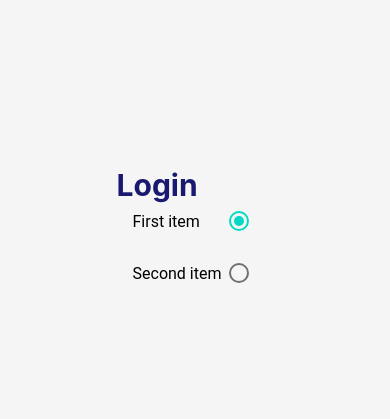
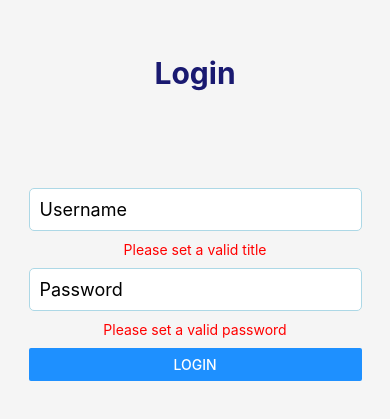
Before and after one commit to jihaneCameleon/Vote-App, a React Native app: screen / in a window 390 px wide. Shown: the part 199-618 px from the top of the page. Built offline with nearby package versions, Linux system fonts and the light colour scheme.

Commit message:
radio button

```diff
--- a/App.js
+++ b/App.js
@@ -1,11 +1,11 @@
 import React from 'react';
 import { StyleSheet, Text, View } from 'react-native';
-import HomeScreen from './screen/HomeScreen';
+import LoginScreen from './screen/LoginScreen';
 
 export default function App() {
   return (
     <View style={styles.container}>
-     <HomeScreen/>
+     <LoginScreen/>
     </View>
   );
 }
--- a/components/CustomButton.js
+++ b/components/CustomButton.js
@@ -4,7 +4,7 @@ import React from 'react'
 const CustomButton = props => {
   return (
     <View style={styles.buttonContainer}>
-      <Button  title={props.btnText} color='dodgerblue' />
+      <Button  title={props.btnText} color='dodgerblue' onPress={props.onPress} />
     </View>
   )
 }
--- a/components/CustomInput.js
+++ b/components/CustomInput.js
@@ -2,9 +2,11 @@ import { View, Text,TextInput,StyleSheet } from 'react-native'
 import React from 'react'
 
 const CustomInput = props=> {
+
+
   return (
     <View style={styles.container}>
-      <TextInput type placeholder={props.placeholder} style={styles.input} />
+      <TextInput type placeholder={props.placeholder} style={styles.input} onChangeText={props.onChangeText} secureTextEntry={props.secureEntry} />
     </View>
   )
 }
--- /dev/null
+++ b/components/CustomRadioGroup.js
@@ -0,0 +1,141 @@
+
+import { View, Text,StyleSheet} from 'react-native'
+import React,{useState} from 'react'
+import { RadioButton } from 'react-native-paper';
+import { CheckBox,Input, } from 'react-native-elements';
+import CustomButton from '../components/CustomButton';
+import { color } from 'react-native-elements/dist/helpers';
+
+
+
+const radioButtonsData =
+[
+{
+    id: '1', // acts as primary key, should be unique and non-empty string
+    label: 'Jihane',
+    value: 1
+}, {
+    id: '2',
+    label: 'Hicham',
+    value: 2
+},
+{
+    id: '3',
+    label: 'Youness',
+    value: 3
+},
+{
+    id: '4',
+    label: 'Ghita',
+    value: 4
+}
+]
+
+const CustomRadioGroup = () => {
+
+
+
+    const [value, setValue] = useState('');
+    const [message,setMessage] = useState('');
+    const [color,setColor] = useState('');
+
+    const formHandler=()=>{
+      if(value===''){
+        setMessage('vous devez choisir au moins un candidat!')
+        setColor('red');
+      }
+      else{
+        setMessage('Votre choix a éte envoyé')
+        setColor('green')
+      }
+    }
+
+    // const [male,setMale]= useState(false);
+    // const [female,setFemale]= useState(false);
+    // const [other,setOther]= useState(false);
+
+    // const genderMale=()=>{
+    //   setMale(true);
+    //   setFemale(false);
+    //   setOther(false);
+    // }
+
+    // const genderFemale=()=>{
+    //   setFemale(true);
+    //   setMale(false);
+    //   setOther(false);
+    // }
+
+    // const genderOther=()=>{
+    //   setOther(true);
+    //   setMale(false);
+    //   setFemale(false);
+    // }
+
+
+
+  return (
+    <View style={styles.container}>
+        <View style={styles.titleContainer}>
+        <Text style={styles.title}>Page de Vote</Text>
+        </View>
+        <View style={styles.radioGroupContainer}>
+
+          {/* <CheckBox title="Male" center checked={male} checkedIcon="dot-circle-o" uncheckedIcon="circle-o" onPress={genderMale}  />
+
+          <CheckBox title="Female" center checked={female} checkedIcon="dot-circle-o" uncheckedIcon="circle-o" onPress={genderFemale}  />
+
+          <CheckBox title="Other" center checked={other} checkedIcon="dot-circle-o" uncheckedIcon="circle-o" onPress={genderOther}  /> */}
+
+
+        <RadioButton.Group onValueChange={value => setValue(value)}
+        value={value}>
+
+            <RadioButton.Item label="Jihane" value="jihane" />
+            <RadioButton.Item label="Hicham" value="hicham" />
+            <RadioButton.Item label="Youness" value="youness" />
+            <RadioButton.Item label="Ghita" value="ghita" />
+
+        </RadioButton.Group>
+
+        </View>
+        <View style={styles.buttonContainer}>
+          <CustomButton btnText='Voter' onPress={formHandler} />
+        </View>
+        <Text style={{color:color}} >{message}</Text>
+
+    </View>
+  )
+}
+const styles = StyleSheet.create({
+
+    container:{
+        flex:1,
+
+        justifyContent:'center',
+        alignItems:'center',
+        borderWidth:1,
+        width:'100%'
+      },
+    titleContainer:{
+        flex:0.2
+      },
+      title:{
+        fontSize:30,
+        color:'midnightblue',
+        fontWeight:'bold'
+      },
+      radioGroupContainer:{
+        flex:0.4,
+
+      },
+      buttonContainer:{
+        flex:0.1,
+        width:'80%',
+        alignItems:'center'
+      },
+
+});
+
+
+export default CustomRadioGroup
--- a/components/CustomRedioGroup.js
+++ /dev/null
@@ -1,72 +0,0 @@
-import { View, Text,StyleSheet} from 'react-native'
-import React,{useState} from 'react'
-import { RadioButton } from 'react-native-paper';
-
-const radioButtonsData =
-[
-{
-    id: '1', // acts as primary key, should be unique and non-empty string
-    label: 'Jihane',
-    value: 1
-}, {
-    id: '2',
-    label: 'Hicham',
-    value: 2
-},
-{
-    id: '3',
-    label: 'Youness',
-    value: 3
-},
-{
-    id: '4',
-    label: 'Ghita',
-    value: 4
-}
-]
-
-const CustomRedioGroup = () => {
-
-    const [value, setValue] = React.useState('first')
-
-
-  return (
-    <View style={styles.container}>
-        <View style={styles.titleContainer}>
-        <Text style={styles.title}>Login</Text>
-        </View>
-        <View style={styles.radioGroupContainer}>
-
-        <RadioButton.Group onValueChange={value => setValue(value)} value={value}>
-      <RadioButton.Item label="First item" value="first" />
-      <RadioButton.Item label="Second item" value="second" />
-    </RadioButton.Group>
-
-        </View>
-    </View>
-  )
-}
-const styles = StyleSheet.create({
-
-    container:{
-        flex:1,
-        width:'100%',
-        padding:10,
-        justifyContent:'center',
-      },
-    titleContainer:{
-        flex:0.2
-      },
-      title:{
-        fontSize:30,
-        color:'midnightblue',
-        fontWeight:'bold'
-      },
-      radioGroupContainer:{
-        flex:0.6,
-
-      }
-});
-
-
-export default CustomRedioGroup
--- a/package.json
+++ b/package.json
@@ -12,11 +12,13 @@
   "dependencies": {
     "expo": "~44.0.0",
     "expo-status-bar": "~1.2.0",
+    "radio-buttons-react-native": "^1.0.4",
     "react": "17.0.1",
     "react-dom": "17.0.1",
     "react-native": "0.64.3",
     "react-native-date-picker": "^4.2.0",
     "react-native-datepicker": "^1.7.2",
+    "react-native-elements": "^3.4.2",
     "react-native-paper": "^4.11.2",
     "react-native-radio-buttons-group": "^2.2.10",
     "react-native-simple-radio-button": "^2.7.4",
--- a/screen/HomeScreen.js
+++ b/screen/HomeScreen.js
@@ -1,13 +1,20 @@
-import { View, Text } from 'react-native'
+import { View, Text,StyleSheet } from 'react-native'
 import React from 'react'
-import CustomRedioGroup from '../components/CustomRedioGroup'
+import CustomRadioGroup from '../components/CustomRadioGroup'
 
 const HomeScreen = () => {
   return (
-    <View>
-      <CustomRedioGroup />
+    <View style={styles.container}>
+      <CustomRadioGroup />
     </View>
   )
 }
 
+const styles = StyleSheet.create({
+  container:{
+    flex:1,
+    width:'100%'
+  }
+});
+
 export default HomeScreen
--- a/screen/LoginScreen.js
+++ b/screen/LoginScreen.js
@@ -1,17 +1,50 @@
 import { View, Text,StyleSheet } from 'react-native'
-import React from 'react'
+import React,{useState} from 'react'
 import CustomInput from '../components/CustomInput'
 import CustomButton from '../components/CustomButton'
 
 const LoginScreen = () => {
+
+  const [username,setUsername]=useState('');
+  const [password,setPassword]=useState('');
+
+  const[usernameIsValid,setUsernameIsValid]=useState(false);
+  const[passwordIsValid,setPasswordIsValid]=useState(false);
+
+
+  const usernameHandler= text =>{
+    if(text.length===0){
+      setUsernameIsValid(false)
+  }
+  else{
+    setUsernameIsValid(true)
+  }
+  setUsername(text)
+
+}
+
+
+const passwordHandler= text =>{
+  if(text.length===0){
+    setPasswordIsValid(false)
+}
+else{
+  setPasswordIsValid(true)
+}
+setPassword(text)
+}
+
   return (
     <View style={styles.container} >
     <View style={styles.titleContainer}>
       <Text style={styles.title}>Login</Text>
     </View>
-    <CustomInput placeholder='Username' />
-    <CustomInput placeholder='Password' />
+    <CustomInput  placeholder='Username' value={username} onChangeText={usernameHandler} />
+    {!usernameIsValid && <Text style={styles.error} >Please set a valid title</Text>}
+    <CustomInput secureEntry={true}  placeholder='Password' value={password} onChangeText={passwordHandler} />
+    {!passwordIsValid && <Text style={styles.error} >Please set a valid password</Text>}
     <CustomButton btnText='Login' />
+
   </View>
   )
 }
@@ -32,6 +65,9 @@ const styles = StyleSheet.create({
       fontSize:30,
       color:'midnightblue',
       fontWeight:'bold'
+    },
+    error:{
+      color:'red'
     }
 });
 
--- a/screen/RegisterScreen.js
+++ b/screen/RegisterScreen.js
@@ -17,7 +17,7 @@ const RegisterScreen = () => {
       <CustomInput placeholder='Username' />
       <CustomInput placeholder='Email' />
       <CustomDatePicker/>
-      <CustomInput placeholder='Password' />
+      <CustomInput secureEntry={true} placeholder='Password' />
       <CustomButton btnText='Register' />
     </View>
   )
```
Also changed, not shown: 1 other file (tests, documents, lock files or other folders).
